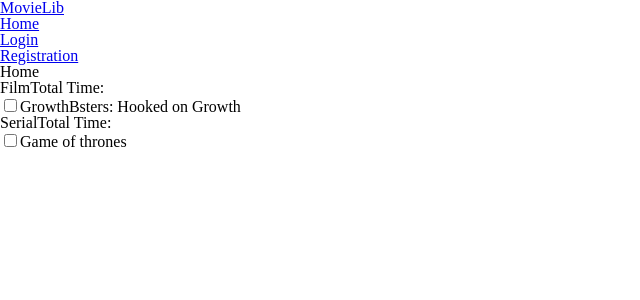
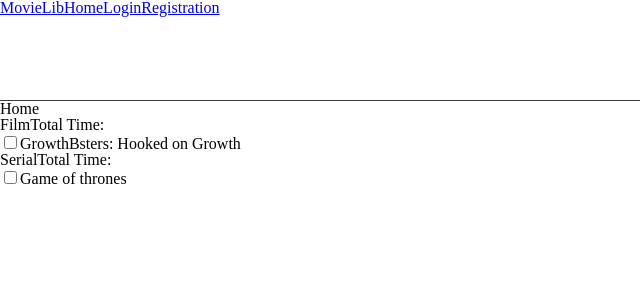
Before and after one commit to allks/jc-movieLib, a Vue app: page / in a window 1280 px wide. Shown: the top 300 px of the page, without its empty margins (0-640 px from the left). Built offline with nearby package versions, Linux system fonts and the light colour scheme.

Commit message:
modified header

```diff
--- a/src/App.vue
+++ b/src/App.vue
@@ -1,6 +1,6 @@
 <template lang="pug">
   .wrapper
-    header
+    header.header
       .navbar
         .container
           .navbar-content
@@ -39,6 +39,19 @@ export default {
 </script>
 
 <style lang="scss">
-@import './assets/reset.scss';
+@import './assets/styles/common/reset.scss';
+
+.header{
+  border-bottom: 1px solid #3d3d3d;
+  height: 100px;
+}
+
+.navbar-content{
+  display: flex;
+}
+
+.navbar-list{
+  display: flex;
+}
 
 </style>
--- a/src/router/index.js
+++ b/src/router/index.js
@@ -1,8 +1,8 @@
 import Vue from 'vue';
 import Router from 'vue-router';
-import Home from '@/components/Home.vue';
-import Login from '@/components/Login.vue';
-import Registration from '@/components/Registration.vue';
+import Home from '@/components/pages/Home.vue';
+import Login from '@/components/pages/Login.vue';
+import Registration from '@/components/pages/Registration.vue';
 
 Vue.use(Router);
 
```
Also changed, not shown: src/assets/styles/common/reset.scss (renamed from src/assets/reset.scss), src/components/pages/Home.vue (renamed from src/components/Home.vue), src/components/pages/Login.vue (renamed from src/components/Login.vue), src/components/pages/Registration.vue (renamed from src/components/Registration.vue).
